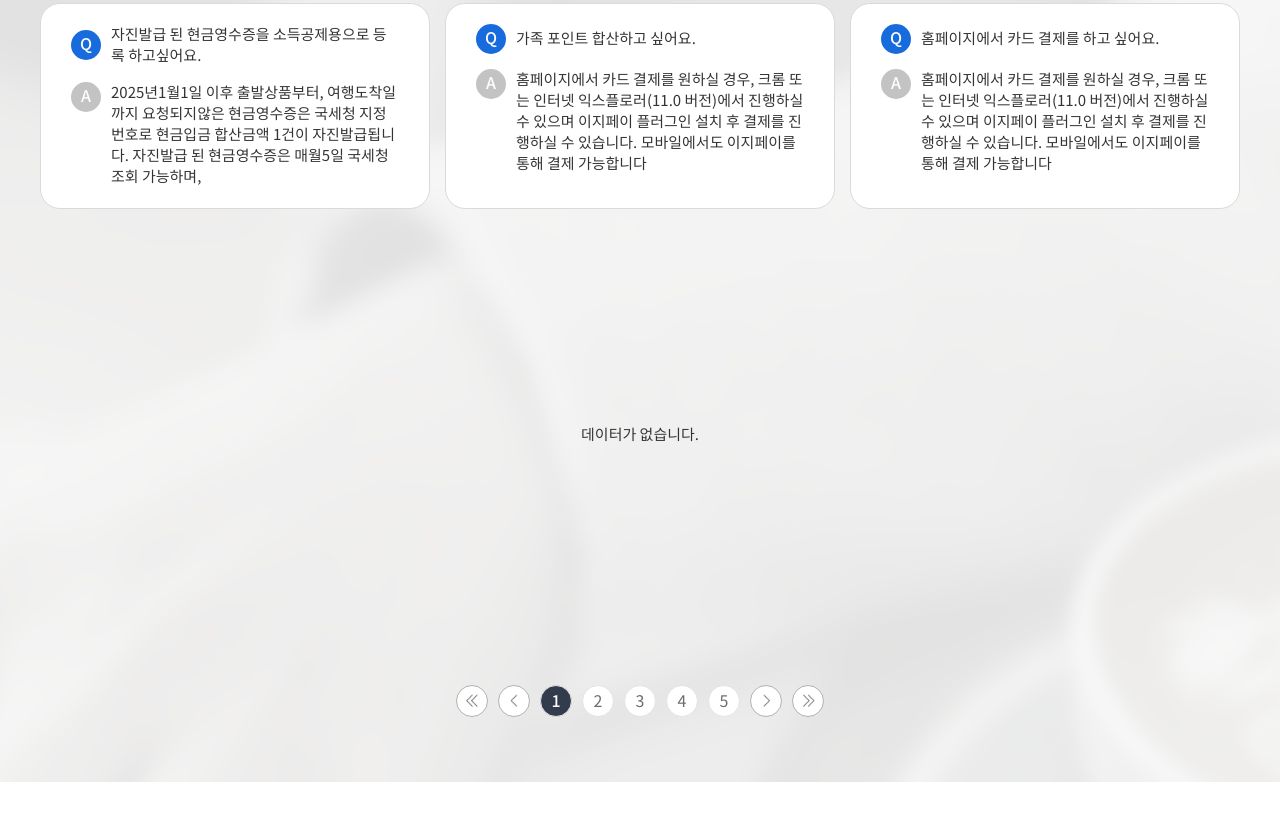
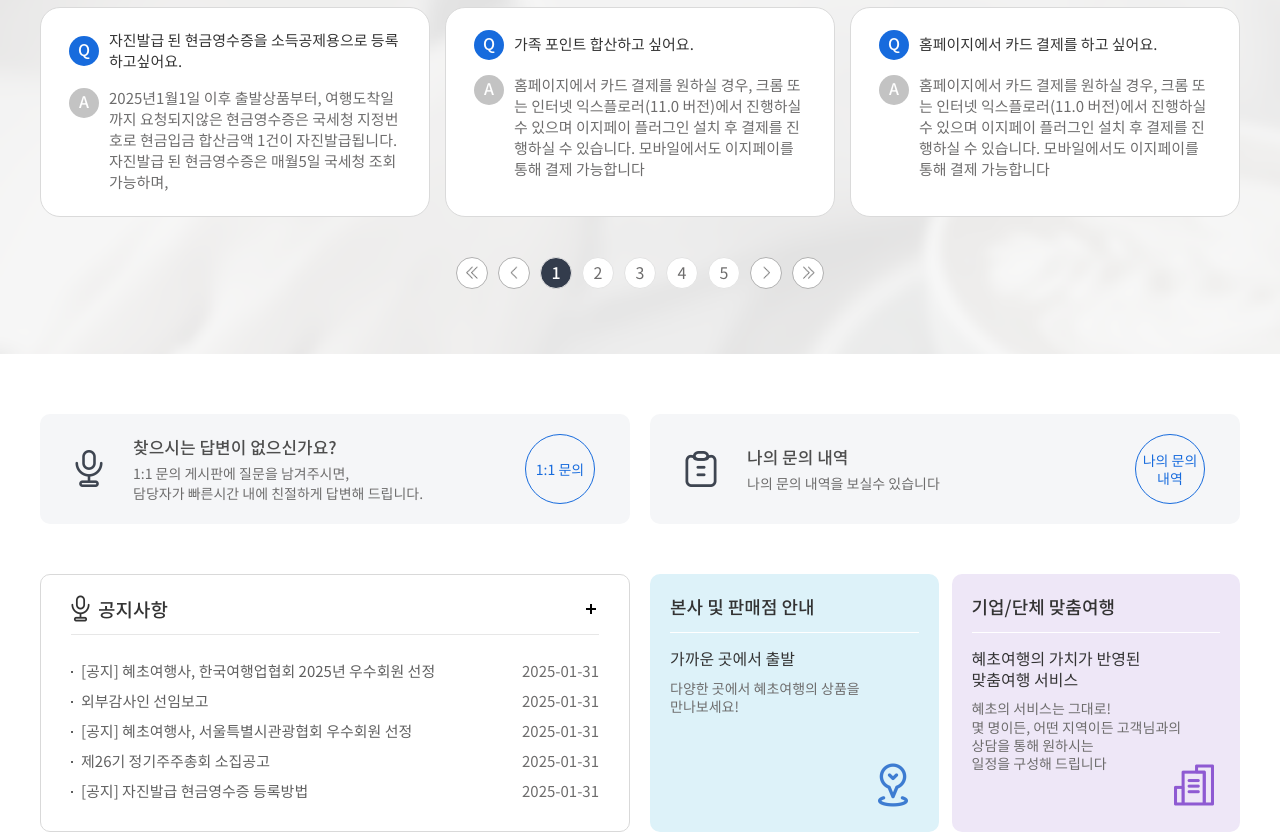
Before and after one commit to kik87827/travel_hyecho, a website: page src/customer.html in a window 1280 px wide. Shown: the part 992-1831 px from the top of the page. Drawn offline with nearby package versions, Linux system fonts and the light colour scheme; files that its build step writes are made by us from their sources; files whose address does not match are found by name.

Commit message:
디자인 검수수정정

```diff
--- a/src/assets/css/_data_v2.scss
+++ b/src/assets/css/_data_v2.scss
@@ -48,7 +48,7 @@ select.form_select{
 }
 .dataset_title_row{margin-bottom:20px;}
 .dataset_title{font-size:20px; color:#333333;}
-.dataset_contents{background-color: rgb(249, 251, 255); border-radius: 10px; border:1px solid rgb(223, 223, 223); padding:20px 40px 35px;}
+.dataset_contents{background-color: #fdfdfd; border-radius: 10px; border:1px solid #dfdfdf; padding:20px 40px 35px;}
 
 .ds_slice_block{
     margin-bottom:25px;
@@ -59,7 +59,7 @@ select.form_select{
 .ds_slice_contents{}
 .data_dp_wrap{}
 .data_dp_list{
-    display:flex; flex-wrap:wrap; text-align: center; white-space: nowrap;
+    display:flex; flex-wrap:wrap; text-align: center; white-space: nowrap;gap:6px 0;
     > li{
         border-right:1px solid #d9d9d9; border-bottom:1px solid #d9d9d9; flex:0 0 10%; box-sizing: border-box;
         position:relative;
--- a/src/assets/css/_design_v2.scss
+++ b/src/assets/css/_design_v2.scss
@@ -674,7 +674,7 @@
     }
 }
 .board_card{
-    flex:1;background:#fff; border:1px solid rgb(218, 218, 218);border-radius: 20px; padding:20px 30px;
+    flex:1;background:#fff; border:1px solid rgb(218, 218, 218);border-radius: 20px; padding:22px 28px;
 }
 
 .board_indent_wrap{
@@ -682,7 +682,7 @@
     &.skin2{
         align-items: flex-start;
         .board_indent_bullet{background-color:#c3c3c3;}
-        .board_indent_liquid{}
+        .board_indent_liquid{color:#6d6c6c;}
     }
     &:last-of-type{margin-bottom:0;}
 }
@@ -727,7 +727,7 @@
 }
 .voucher_board_box{
     flex:1;border:1px solid rgb(217, 217, 217);  border-radius: 10px; background:#fff; box-sizing: border-box; padding:0 30px;
-    .title_row{padding:20px 0 15px; border-bottom:1px solid #e7e7e7; display:flex; justify-content: space-between; align-items: center; gap:20px;}
+    .title_row{padding:20px 0 11px; border-bottom:1px solid #e7e7e7; display:flex; justify-content: space-between; align-items: center; gap:20px;}
     .contents_row{padding:25px 0;}
 }
 
@@ -747,7 +747,7 @@
 }
 .linkage_data_list{
     > li{
-        margin-bottom:13px; padding-left:10px; position:relative;
+        margin-bottom:8px; padding-left:10px; position:relative;
         &:before{display:block;content:'';width:2px;height:2px; background:#5f5f5f; position:absolute;top:11px;left:0;}
         &:last-of-type{margin-bottom:0;}
         &.nodata_li{
@@ -761,20 +761,20 @@
 .lk_title{@include clamp(1); color:#5f5f5f; font-size:15px; flex:1;}
 .lk_else{flex:0;white-space: nowrap; color:#6d6c6c; font-size:15px; display:inline-block; text-align: right;}
 .look_box{
-    flex:1;display:flex; flex-direction: column; border-radius: 10px; background:#ddf2f9; padding:24px 20px;
+    flex:1;display:flex; flex-direction: column; border-radius: 10px; background:#ddf2f9; padding:19px 20px 14px;
     &.skin2{background:#eee7f7;}
 }
 .look_title_row{padding:0 0 12px 0;border-bottom:1px solid #fff;flex:0;}
 .look_title{font-size:18px; font-weight:500;}
-.look_contents{padding-top:17px;flex:1; display:flex; flex-direction: column; justify-content: space-between;}
+.look_contents{padding-top:15px;flex:1; display:flex; flex-direction: column; justify-content: space-between;}
 .lc_copy_group{}
 .lc_main_copy{font-size:16px; color:#333333; line-height:1.3;}
 .lc_sub_copy{font-size:14px; color:#6d6c6c; margin-top:10px; line-height:1.3; word-break: keep-all;}
 
 .lc_ico_group{
-    display:flex; justify-content: flex-end;
+    display:flex; justify-content: flex-end;padding:0 5px 0 0; position:relative; top:-10px;
     .ico{
-        width:41px; height:46px; flex:0 0 41px; background-repeat:no-repeat; background-size:100% auto; background-position:0 0;
+        width:42px; height:46px; flex:0 0 42px; background-repeat:no-repeat; background-size:100% auto; background-position:0 0;
         &.shape_marker{background-image:url("../images/ico_colored_marker_42.png");}
         &.shape_building{background-image:url("../images/ico_colored_build_42.png");}
     }
@@ -1217,6 +1217,7 @@
     .lc_sub_copy{font-size:12px;}
 
     .lc_ico_group{
+        top:0;padding:0;
         .ico{
             width:23px; height:26px; flex:0 0 23px;
         }
--- a/src/customer.html
+++ b/src/customer.html
@@ -149,9 +149,9 @@
                           </div>
                         </div>
                       </li>
-                      <li class="nodata_li">
+                      <!-- <li class="nodata_li">
                         <p class="nodata_para">데이터가 없습니다.</p>
-                      </li>
+                      </li> -->
                     </ul>
                   </div>
                   <!-- paging -->
@@ -309,7 +309,7 @@
                   </div>
                 </div>
               </div>
-              <div class="banner_card_block">
+              <!--  <div class="banner_card_block">
                 <div class="voucher_box_grid">
                   <div class="liquid_cols">
                     <div class="voucher_board_box">
@@ -372,7 +372,7 @@
                     </a>
                   </div>
                 </div>
-              </div>
+              </div> -->
             </div>
           </div>
         </div>
```
Also changed, not shown: dist/assets/css/style_v2.css, dist/assets/images/sian.jpg (added), dist/customer.html.
